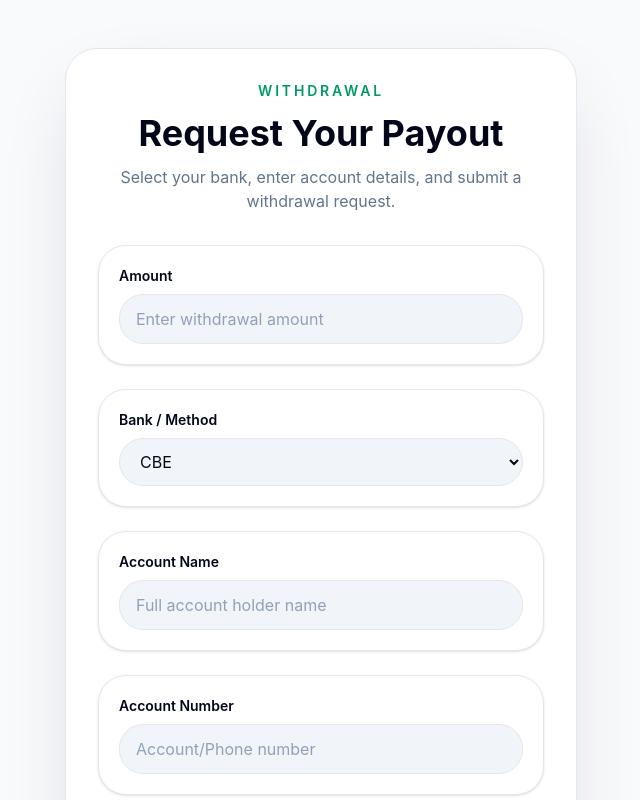
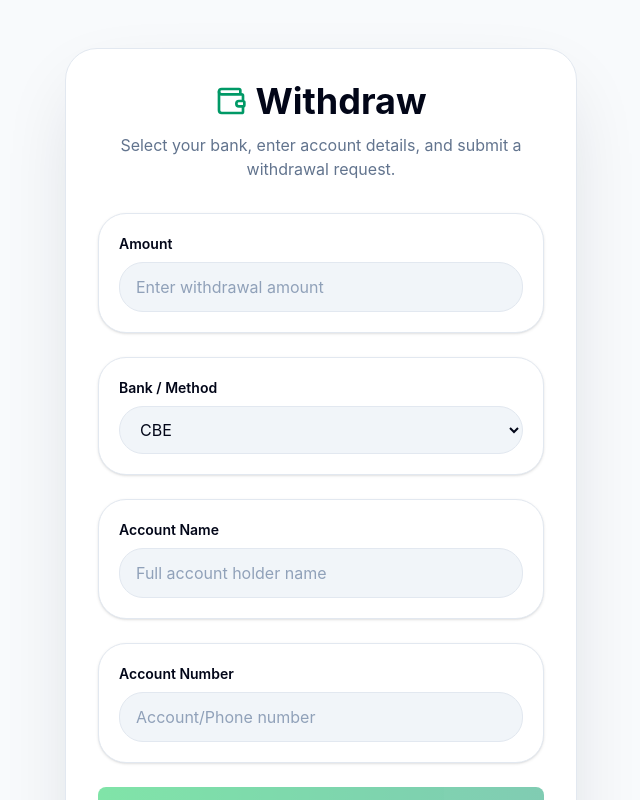
Before and after one commit to finoteselamcity12-spec/investment-platform, a React (Vite) app: page /withdraw in a window 1280 px wide. Shown: the top 800 px of the page, without its empty margins (319-959 px from the left). Built offline with nearby package versions, Linux system fonts and the light colour scheme.

Commit message:
file by investment

```diff
--- a/index.html
+++ b/index.html
@@ -4,15 +4,15 @@
     <meta charset="UTF-8" />
     <link rel="icon" type="image/svg+xml" href="/favicon.svg" />
     <meta name="viewport" content="width=device-width, initial-scale=1.0" />
-    <meta name="description" content="Astra Wealth investment platform for modern investors." />
+    <meta name="description" content="Investment Platform investment platform for modern investors." />
     <meta name="theme-color" content="#0f172a" />
     <meta name="mobile-web-app-capable" content="yes" />
     <meta name="apple-mobile-web-app-capable" content="yes" />
     <meta name="apple-mobile-web-app-status-bar-style" content="black-translucent" />
-    <meta name="apple-mobile-web-app-title" content="Astra Wealth" />
+    <meta name="apple-mobile-web-app-title" content="Investment Platform" />
     <link rel="manifest" href="/manifest.json" />
     <link rel="apple-touch-icon" href="/icons/apple-touch-icon.svg" />
-    <title>Astra Wealth</title>
+    <title>Investment Platform</title>
   </head>
   <body>
     <div id="root"></div>
--- a/src/components/AppShell.jsx
+++ b/src/components/AppShell.jsx
@@ -12,6 +12,7 @@ import {
   Check,
   Gift,
   User,
+  Zap,
 } from 'lucide-react'
 import supabase from '../lib/supabase'
 import AdminLoginModal from './AdminLoginModal'
@@ -186,8 +187,7 @@ export default function AppShell({ children, activePage, setActivePage }) {
       {/* Mobile-First Top Header - Clean & Minimal */}
       <div className="fixed top-0 inset-x-0 z-40 bg-white border-b border-slate-100 px-4 py-4 flex flex-col gap-3 sm:flex-row sm:items-center sm:justify-between">
         <div>
-          <h1 className="text-lg font-bold text-emerald-600">Investment Platform</h1>
-          <p className="text-sm font-semibold text-slate-500 mt-0.5">Welcome!</p>
+          <h1 className="text-lg font-bold text-emerald-600">Welcome!</h1>
         </div>
         <div className="relative flex items-center gap-3">
           <div className="relative">
--- a/src/pages/Withdraw.jsx
+++ b/src/pages/Withdraw.jsx
@@ -1,6 +1,6 @@
 import { useState, useEffect } from 'react'
 import { useNavigate } from 'react-router-dom'
-import { ArrowUpCircle } from 'lucide-react'
+import { ArrowUpCircle, Wallet } from 'lucide-react'
 import supabase from '../lib/supabase'
 
 function formatCurrency(amount, currency) {
@@ -103,8 +103,10 @@ export default function Withdraw() {
       <div className="mx-auto max-w-xl px-4 py-12 sm:px-6 lg:px-8">
         <div className="rounded-[2rem] bg-white border border-slate-200 p-8 shadow-[0_30px_80px_-20px_rgba(15,23,42,0.16)]">
           <div className="mb-8 text-center">
-            <p className="text-sm font-semibold uppercase tracking-[0.2em] text-emerald-600">Withdrawal</p>
-            <h1 className="mt-3 text-4xl font-bold text-slate-950">Request Your Payout</h1>
+            <div className="flex items-center justify-center gap-2">
+              <Wallet size={32} className="text-emerald-600" />
+              <h1 className="text-4xl font-bold text-slate-950">Withdraw</h1>
+            </div>
             <p className="mt-3 text-slate-500">Select your bank, enter account details, and submit a withdrawal request.</p>
           </div>
 
```
Also changed, not shown: public/manifest.json.
